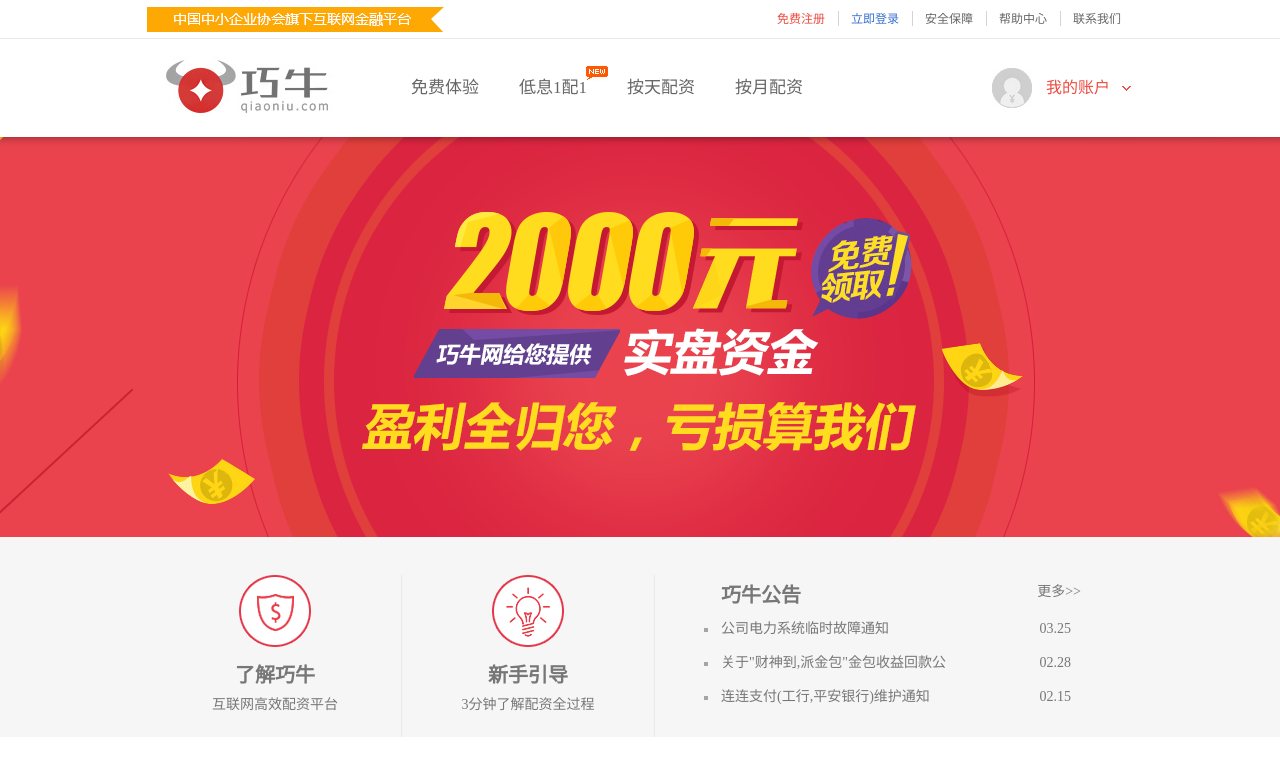
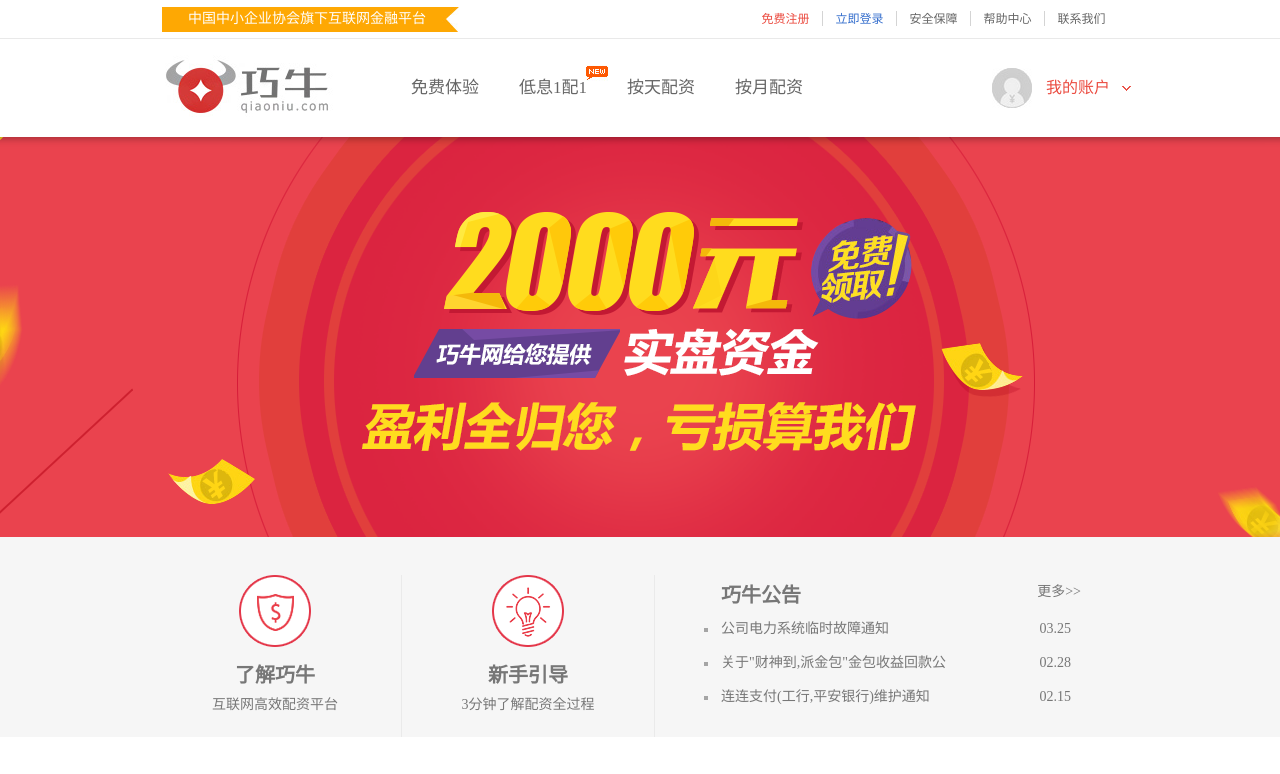
Before and after one commit to lh1199/qiaoniu, a plain HTML site: page index.html in a window 1280 px wide. Shown: the top 774 px of the page. Drawn offline with Linux system fonts and the light colour scheme.

Commit message:
3.17 complete

```diff
--- a/css/index.css
+++ b/css/index.css
@@ -30,11 +30,17 @@ input{
 }
 .h-t-content{
     height:38px;
-    background:url(../img/h1.png) no-repeat left center;
-    padding-left:297px;
-    width:690px;
+    background:url(../img/hb.jpg) no-repeat left center;
+    padding-left:26px;
+    width:930px;
     margin:0 auto;
     overflow:hidden;
+}
+.h-t-content p{
+    float:left;
+    font-size:14px;
+    line-height:38px;
+    color:white;
 }
 .header-top ul{
     float:right;
--- a/index.html
+++ b/index.html
@@ -12,6 +12,7 @@
         <header class="header">
             <div class="header-top">
                 <div class="h-t-content">
+                    <p>中国中小企业协会旗下互联网金融平台</p>
                     <ul>
                         <li><a href="#">免费注册</a></li>
                         <li><a href="#">立即登录</a></li>
```
Also changed, not shown: img/h1.png (deleted), img/hb.jpg (added), img/首页原.jpg (added), 1 other file.
